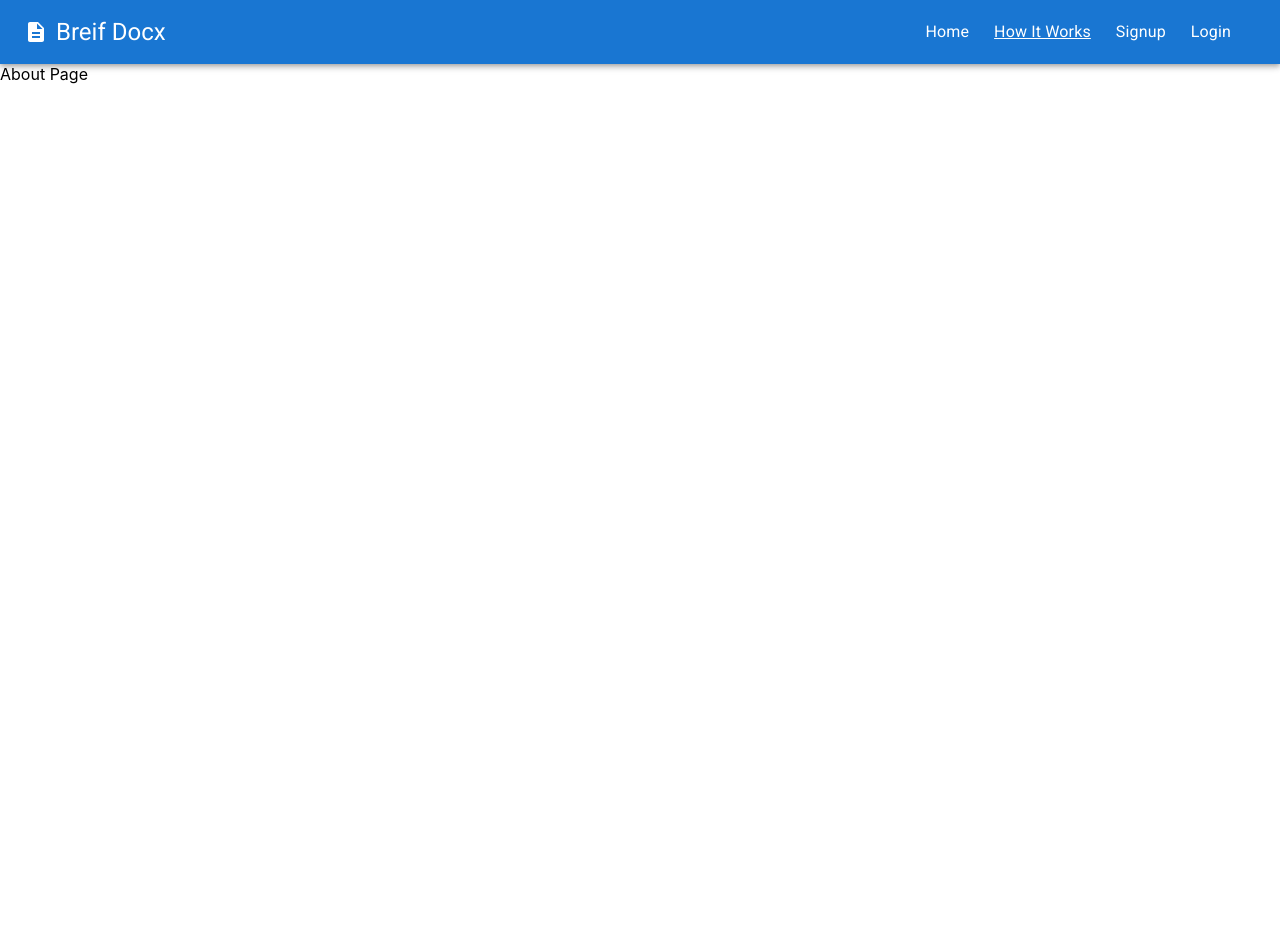
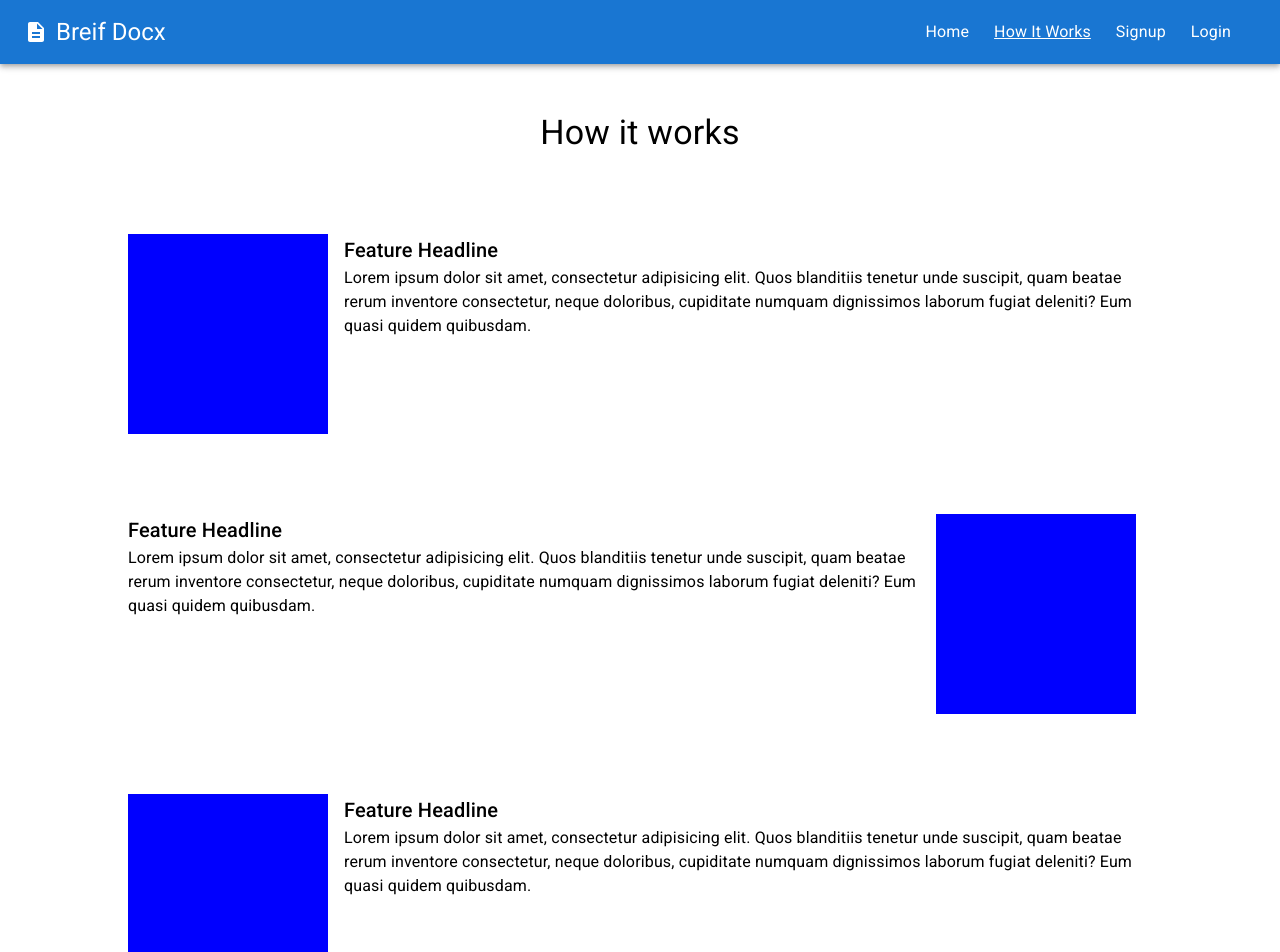
Before and after one commit to tdo95/brief-docx, a React (Create React App) app in the folder client/: page /about in a window 1280 px wide. Shown: the top 952 px of the page. Before the commit the page ends 800 px from the top, so only its background shows below. Built offline with nearby package versions, Linux system fonts and the light colour scheme.

Commit message:
created about component

```diff
--- a/client/src/App.jsx
+++ b/client/src/App.jsx
@@ -5,6 +5,7 @@ import ProtectedRoute from './components/ProtectedRoute';
 import Product from './components/Product';
 import Navbar from './components/Navbar';
 import Auth from './components/Auth';
+import About from './components/About';
 
 function App() {
   return (
@@ -18,7 +19,7 @@ function App() {
           <Route path='create' element={<div>Edit Document Page</div>} />
         </Route>
         <Route path='/product'element={<Product/>}/>
-        <Route path='/about'element={<div>About Page</div>}/>
+        <Route path='/about'element={<About />}/>
         <Route path='/login'element={<Auth login={true}/>}/>
         <Route path='/signup'element={<Auth login={false}/>}/>
         <Route path='*'element={<div>404 Page</div>}/>
--- /dev/null
+++ b/client/src/components/About.jsx
@@ -0,0 +1,33 @@
+import React from 'react'
+import { Container, Stack, Box, Typography } from '@mui/material'
+
+const About = () => {
+  return (
+    <Container sx={{pt:3}}>
+        <Typography variant='h4' sx={{textAlign:'center', my:3}}>How it works</Typography>
+        <Stack sx={{flexDirection: 'row', px:8, my:10}}>
+            <Box sx={{minWidth: '200px', height: '200px', backgroundColor:'blue', mr:2}}></Box>
+            <Box>
+                <Typography variant='h6'>Feature Headline</Typography>
+                <Typography variant='body1'>Lorem ipsum dolor sit amet, consectetur adipisicing elit. Quos blanditiis tenetur unde suscipit, quam beatae rerum inventore consectetur, neque doloribus, cupiditate numquam dignissimos laborum fugiat deleniti? Eum quasi quidem quibusdam.</Typography>
+            </Box>
+        </Stack>
+        <Stack sx={{flexDirection: 'row-reverse', px:8, mb:10}}>
+            <Box sx={{minWidth: '200px', height: '200px', backgroundColor:'blue', mr:2}}></Box>
+            <Box>
+                <Typography variant='h6'>Feature Headline</Typography>
+                <Typography variant='body1'>Lorem ipsum dolor sit amet, consectetur adipisicing elit. Quos blanditiis tenetur unde suscipit, quam beatae rerum inventore consectetur, neque doloribus, cupiditate numquam dignissimos laborum fugiat deleniti? Eum quasi quidem quibusdam.</Typography>
+            </Box>
+        </Stack>
+        <Stack sx={{flexDirection: 'row', px:8, mb:10}}>
+            <Box sx={{minWidth: '200px', height: '200px', backgroundColor:'blue', mr:2}}></Box>
+            <Box>
+                <Typography variant='h6'>Feature Headline</Typography>
+                <Typography variant='body1'>Lorem ipsum dolor sit amet, consectetur adipisicing elit. Quos blanditiis tenetur unde suscipit, quam beatae rerum inventore consectetur, neque doloribus, cupiditate numquam dignissimos laborum fugiat deleniti? Eum quasi quidem quibusdam.</Typography>
+            </Box>
+        </Stack>
+    </Container>
+  )
+}
+
+export default About
```
